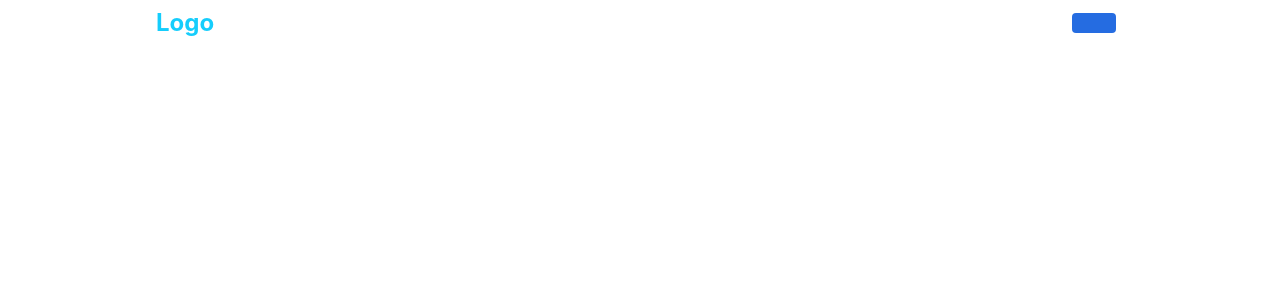
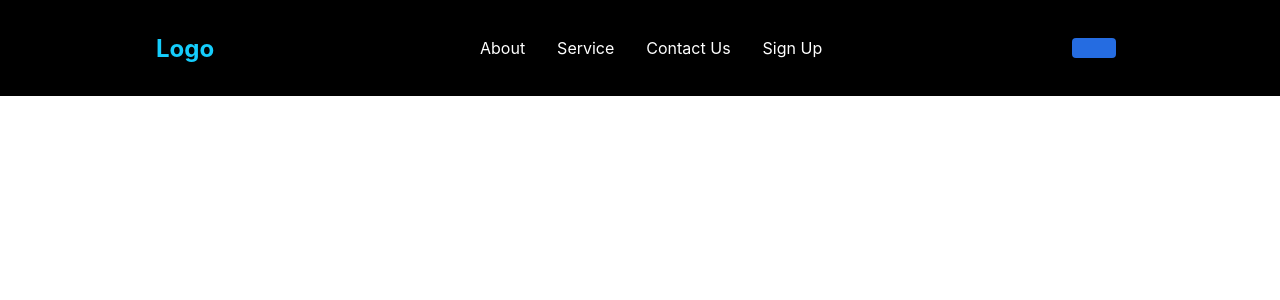
Before and after one commit to ccchippp/navbar-1, a React (Create React App) app: page / in a window 1280 px wide. Shown: the top 300 px of the page. Built offline with nearby package versions, Linux system fonts and the light colour scheme.

Commit message:
fixed navbar background color

```diff
--- a/src/components/Navbar/NavbarElements.js
+++ b/src/components/Navbar/NavbarElements.js
@@ -1,15 +1,17 @@
-import styled from 'styled-components'
-import { NavLink as Link } from 'react-router-dom'
-import { FaBars } from 'react-icons/fa'
+import { FaBars } from 'react-icons/fa';
+import { NavLink as Link } from 'react-router-dom';
+import styled from 'styled-components';
 
 export const Nav = styled.nav`
-    background: #000
+  background: #000;
   height: 80px;
   display: flex;
   justify-content: space-between;
-    padding: .5rem calc((100vw - 1000px) / 2);
+  padding: 0.5rem calc((100vw - 1000px) / 2);
   z-index: 10;
-`
+  /* Third Nav */
+  /* justify-content: flex-start; */
+`;
 
 export const NavLink = styled(Link)`
   color: #fff;
@@ -19,61 +21,66 @@ export const NavLink = styled(Link)`
   padding: 0 1rem;
   height: 100%;
   cursor: pointer;
-
   &.active {
     color: #15cdfc;
   }
-`
+`;
 
 export const Bars = styled(FaBars)`
   display: none;
   color: #fff;
-
   @media screen and (max-width: 768px) {
     display: block;
     position: absolute;
     top: 0;
     right: 0;
     transform: translate(-100%, 75%);
-        font-size: 1.8 rem;
+    font-size: 1.8rem;
     cursor: pointer;
   }
-`
+`;
 
 export const NavMenu = styled.div`
   display: flex;
   align-items: center;
   margin-right: -24px;
-
+  /* Second Nav */
+  /* margin-right: 24px; */
+  /* Third Nav */
+  /* width: 100vw;
+  white-space: nowrap; */
   @media screen and (max-width: 768px) {
     display: none;
   }
-`
+`;
 
-export const NavBtn = styled.nav `
+export const NavBtn = styled.nav`
   display: flex;
   align-items: center;
   margin-right: 24px;
-
+  /* Third Nav */
+  /* justify-content: flex-end;
+  width: 100vw; */
   @media screen and (max-width: 768px) {
     display: none;
   }
-`
+`;
 
-export const NavBtnLink = styled(Link) `
+export const NavBtnLink = styled(Link)`
   border-radius: 4px;
   background: #256ce1;
   padding: 10px 22px;
   color: #fff;
+  outline: none;
   border: none;
-    outline: none'
-    text-decoration: none;
   cursor: pointer;
   transition: all 0.2s ease-in-out;
-
+  text-decoration: none;
+  /* Second Nav */
+  margin-left: 24px;
   &:hover {
     transition: all 0.2s ease-in-out;
     background: #fff;
     color: #010606;
   }
-`
+`;
```
Lines whose indentation alone changed are shown as unchanged.
